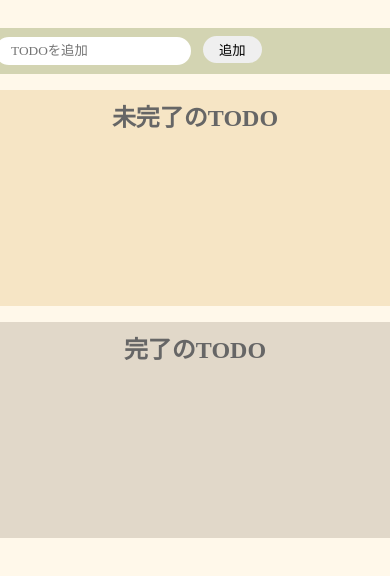
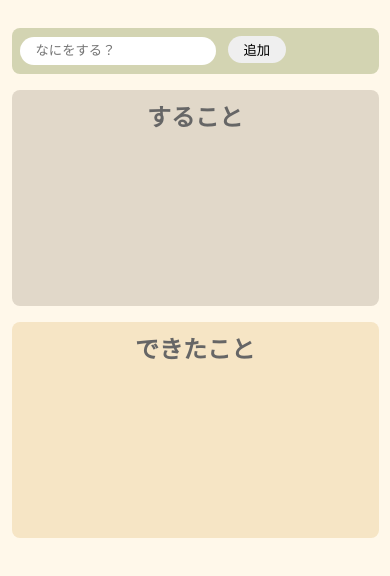
Before and after one commit to suyosuyo/TODO, a plain HTML site: page index.html in a window 390 px wide. Drawn offline with Linux system fonts and the light colour scheme; a web font is replaced by a local one.

Commit message:
Add files via upload

```diff
--- a/index.html
+++ b/index.html
@@ -19,13 +19,13 @@
 
     <!-- input -->
     <div class="input_area">
-        <input type="text" id="add_text" placeholder="TODOを追加">
+        <input type="text" id="add_text" placeholder="なにをする？">
         <button id="add_button">追加</button>
     </div>
 
     <!-- incomplete -->
     <div class="incomplete_area">
-        <h2>未完了のTODO</h2>
+        <h2>すること</h2>
         <ul id="incomplete_list">
             <!-- <li>
                 <div class="list_row">
@@ -48,8 +48,8 @@
 
     <!-- complete -->
     <div class="complete_area">
-        <div class="irasuto" id="Irasuto">
-        <h2>完了のTODO</h2>
+        <!-- <div class="irasuto" id="Irasuto"> -->
+        <h2>できたこと</h2>
         <ul id="complete_list">
             <!-- <li>
                 <div class="list_row">
@@ -65,7 +65,7 @@
                 </div>
             </li> -->
         </ul>
-        </div>
+        <!-- </div> -->
     </div>
 
     </div>
--- a/style.css
+++ b/style.css
@@ -21,7 +21,7 @@ button, input, textarea {
 /* 中央寄せ */
 
 .BOX {
-    margin-top: 5%;
+    margin: 5%;
     align-items: center;
     display: flex;
     flex-direction: column;
@@ -57,7 +57,7 @@ button:hover {
 }
 
 .incomplete_area {
-    background: #f6e5c5;
+    background: #e1d8c9;
     width: 400px;
     min-height: 200px;
     padding: 8px;
@@ -83,7 +83,7 @@ h2 {
 }
 
 .complete_area {
-    background: #e1d8c9;
+    background: #f6e5c5;
     width: 400px;
     min-height: 200px;
     padding: 8px;
@@ -92,10 +92,26 @@ h2 {
 }
 
 .irasuto {
-    background-image: url(./img/kuma.png);
+    /* background-image: url(./img/kuma.png); */
     min-height: 200px;
-    width: 400px;
+    /* width: 400px; */
     background-position: right;
     background-size: contain;
     background-repeat: no-repeat
 }
+
+
+/* レスポンシブ */
+@media screen and (min-width:320px)and (max-width:438px) {
+    .input_area {
+        width: 100%;
+    }
+
+    .incomplete_area {
+        width: 100%;
+    }
+
+    .complete_area {
+        width: 100%;
+    }
+}
```
